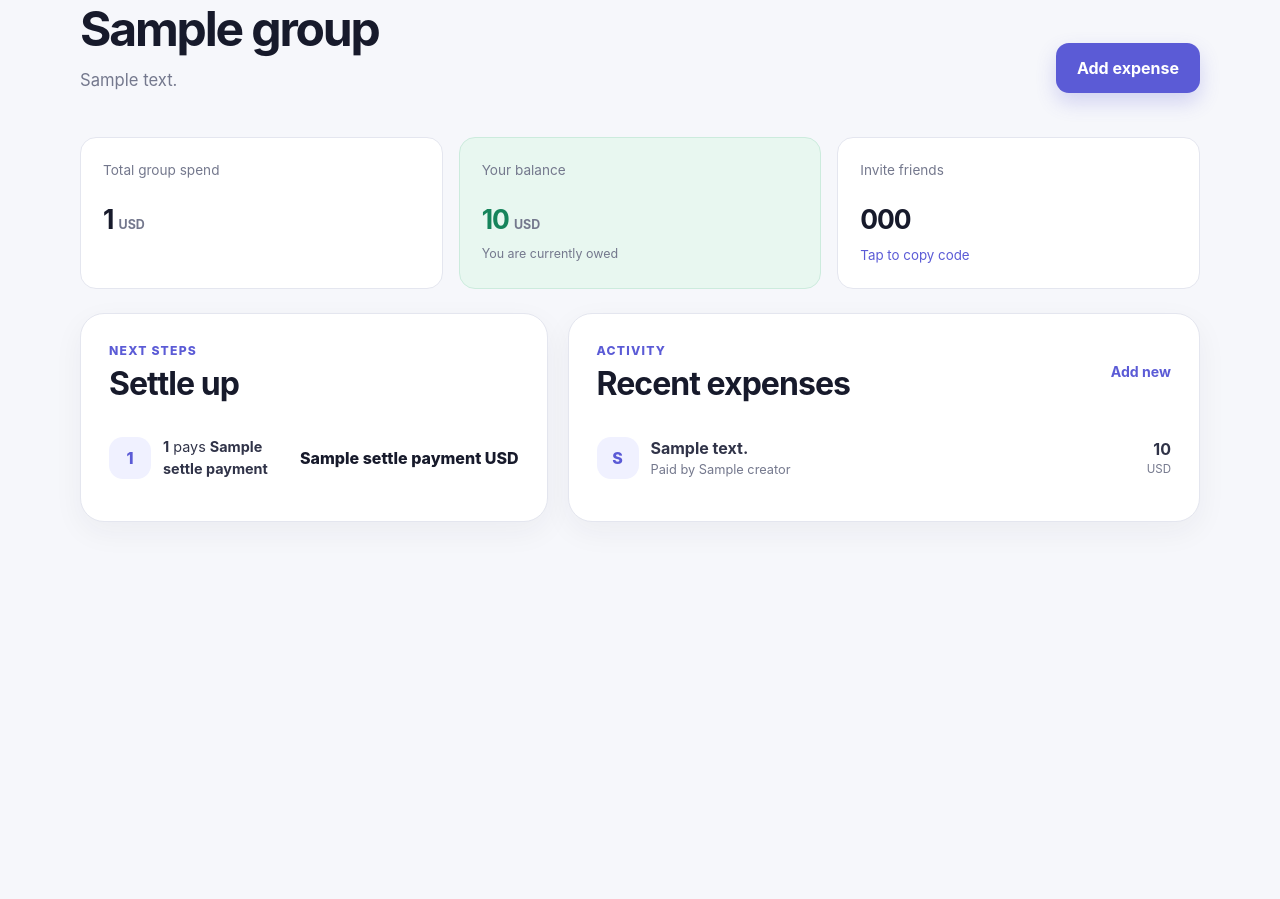
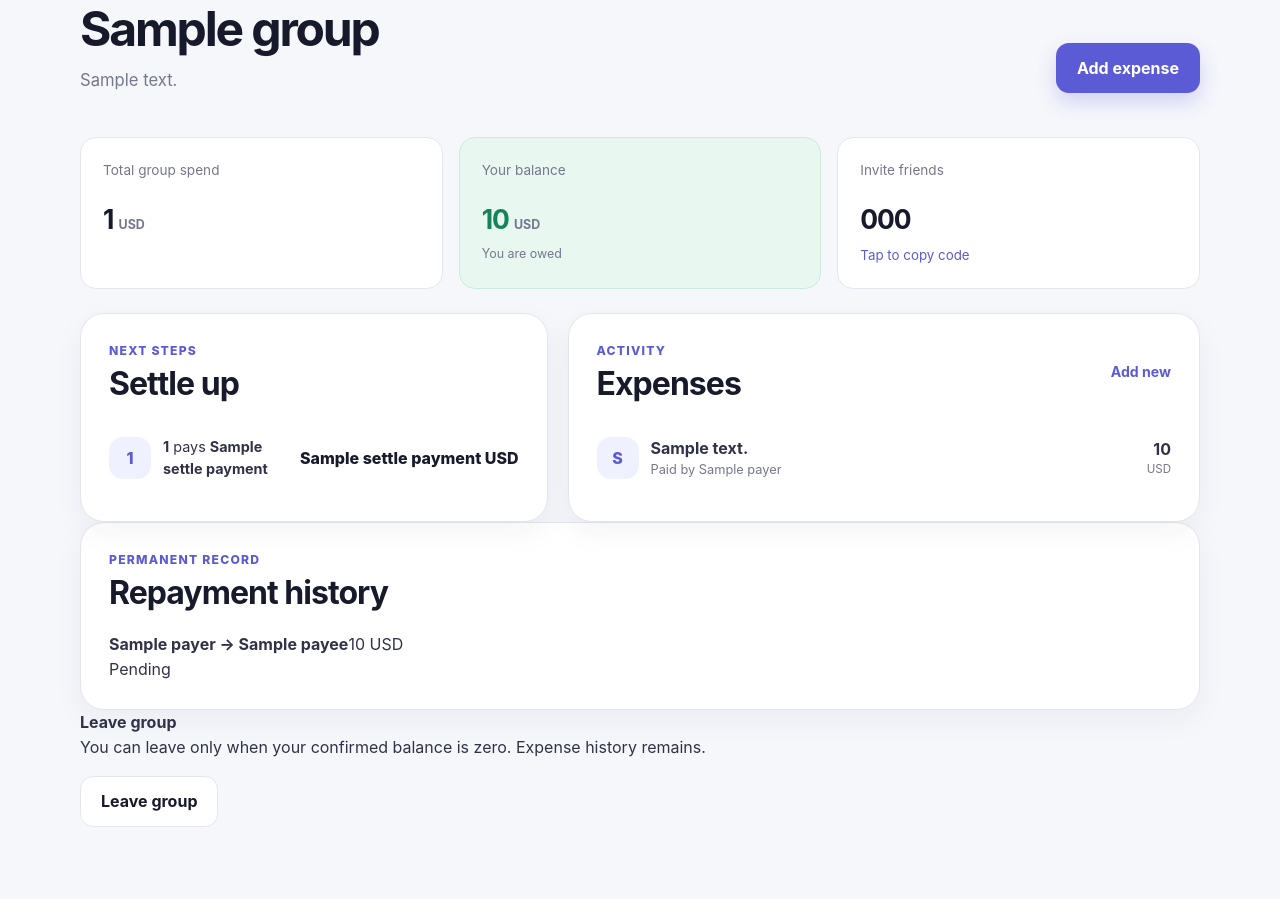
Before and after one commit to Zelandini/Splity_flask, a Flask app: template Splity/templates/group/group_details.html in a window 1280 px wide. Shown: the part 192-1091 px from the top of the page. Before the commit the page ends 714 px from the top, so only its background shows below. Run offline with Flask 3, Linux system fonts and the light colour scheme; tables that the repository leaves empty hold one stand-in row (values such as "Sample post"); the template is opened without the code that fills it: values that come from a table or form of the project are taken from there, most other values are stand-ins (such as "Sample title", 1, 10 or a date in 2020).

Commit message:
Connect group_details.html to new workflows

```diff
--- a/Splity/templates/group/group_details.html
+++ b/Splity/templates/group/group_details.html
@@ -1,88 +1,57 @@
 {% extends 'base.html' %}
-
 {% block title %}{{ group.name }} · Splity{% endblock %}
-
 {% block content %}
 <div class="breadcrumb"><a href="{{ url_for('home.home') }}">Dashboard</a><span>›</span><span>{{ group.name }}</span></div>
-
 <section class="group-hero">
-        <div>
-            <span class="eyebrow">{{ group.currency }} group</span>
-            <h1>{{ group.name }}</h1>
-            <p class="page-intro">{{ group.description or "Shared expenses and balances." }}</p>
+ <div><span class="eyebrow">{{ group.currency }} group</span><h1>{{ group.name }}</h1><p class="page-intro">{{ group.description }}</p></div>
+ <div class="hero-actions"><a href="{{ url_for('bills.create_bill',group_id=group.id) }}" class="btn btn-primary">Add expense</a>{% if current_user.id==group.creator_id %}<a href="{{ url_for('home.edit_group',group_id=group.id) }}" class="btn btn-secondary">Settings</a>{% endif %}</div>
+</section>
+<div class="summary-grid">
+ <article class="metric-card"><span>Total group spend</span><strong>{{ total_group_spending }} <small>{{ group.currency }}</small></strong></article>
+ <article class="metric-card {% if user_net_balance<0 %}metric-card--negative{% else %}metric-card--positive{% endif %}"><span>Your balance</span><strong>{{ user_net_balance }} <small>{{ group.currency }}</small></strong><small>{% if user_net_balance<0 %}You owe{% elif user_net_balance>0 %}You are owed{% else %}All settled{% endif %}</small></article>
+ <button class="share-card copy-container" type="button" onclick="copyToClipboard('{{ group.invite_code }}',this)"><span>Invite friends</span><strong>{{ group.invite_code }}</strong><small class="copy-hint">Tap to copy code</small></button>
 </div>
-        <div class="hero-actions">
-            <a href="{{ url_for('bills.create_bill', group_id=group.id) }}" class="btn btn-primary">Add expense</a>
-            {% if current_user.id == group.creator_id %}
-                <a href="{{ url_for('home.edit_group', group_id=group.id) }}" class="btn btn-secondary">Group settings</a>
-            {% endif %}
-        </div>
-    </section>
-
-    <div class="summary-grid">
-        <article class="metric-card">
-            <span>Total group spend</span>
-            <strong>{{ total_group_spending }} <small>{{ group.currency }}</small></strong>
-        </article>
-        <article class="metric-card {% if user_net_balance < 0 %}metric-card--negative{% else %}metric-card--positive{% endif %}">
-            <span>Your balance</span>
-            <strong>{{ user_net_balance }} <small>{{ group.currency }}</small></strong>
-            <small>{% if user_net_balance < 0 %}You currently owe{% elif user_net_balance > 0 %}You are currently owed{% else %}You are all settled{% endif %}</small>
-        </article>
-        <button class="share-card copy-container" type="button" onclick="copyToClipboard('{{ group.invite_code }}', this)">
-            <span>Invite friends</span>
-            <strong>{{ group.invite_code }}</strong>
-            <small class="copy-hint">Tap to copy code</small>
-        </button>
-    </div>
-
 <div class="content-grid">
  <section class="content-card">
-            <div class="section-heading section-heading--compact">
-                <div><span class="eyebrow">Next steps</span><h2>Settle up</h2></div>
-            </div>
+  <div class="section-heading section-heading--compact"><div><span class="eyebrow">Next steps</span><h2>Settle up</h2></div></div>
   {% if settle_payments %}
    <div class="transaction-list">
    {% for s in settle_payments %}
     <div class="transaction-row">
      <div class="transaction-avatar">{{ s[0][:1]|upper }}</div>
-                            <p><strong>{{ s[0] }}</strong> pays <strong>{{ s[2] }}</strong></p>
-                            <span>{{ s[1] }} {{ group.currency }}</span>
+     <p><strong>{{ s[0] }}</strong> pays <strong>{{ s[2] }}</strong></p><span>{{ s[1] }} {{ group.currency }}</span>
     </div>
+    {% if s[3]==current_user.id %}
+     <form method="post" action="{{ url_for('bills.repay',group_id=group.id) }}" class="repay-form">
+      {{ repayment_form.hidden_tag() }}<input type="hidden" name="payee_id" value="{{ s[4] }}"><input class="form-control" type="number" name="amount" min="0.01" max="{{ s[1] }}" step="0.01" value="{{ s[1] }}"><button class="btn btn-primary btn-small" type="submit">I’ve paid</button>
+     </form>
+    {% endif %}
    {% endfor %}
    </div>
-            {% else %}
-                <div class="inline-empty"><span>✓</span><div><strong>Everyone is even</strong><p>No payments are needed right now.</p></div></div>
-            {% endif %}
+  {% else %}<div class="inline-empty"><span>✓</span><div><strong>Everyone is even</strong><p>No confirmed payments are outstanding.</p></div></div>{% endif %}
  </section>
-
  <section class="content-card">
-            <div class="section-heading section-heading--compact">
-                <div><span class="eyebrow">Activity</span><h2>Recent expenses</h2></div>
-                <a href="{{ url_for('bills.create_bill', group_id=group.id) }}" class="text-link">Add new</a>
-            </div>
-            {% if bill_data %}
-                <div class="expense-list">
-                    {% for bill, creator in bill_data %}
-                        <article class="expense-row">
-                            <div class="expense-icon">{{ bill.description[:1]|upper }}</div>
-                            <div class="expense-row__body">
-                                <strong>{{ bill.description }}</strong>
-                                <span>Paid by {{ creator.name }}</span>
-                            </div>
-                            <div class="expense-row__amount">
-                                <strong>{{ bill.amount }}</strong>
-                                <span>{{ group.currency }}</span>
-                            </div>
-                            {% if current_user.id == creator.id or current_user.id == group.creator_id %}
-                                <a href="{{ url_for('bills.delete_bill', bill_id=bill.id, group_id=group.id) }}" class="icon-action icon-action--danger" aria-label="Delete {{ bill.description }}">×</a>
-                            {% endif %}
-                        </article>
-                    {% endfor %}
-                </div>
-            {% else %}
-                <div class="inline-empty"><span>＋</span><div><strong>No expenses yet</strong><p>Add the first expense for this group.</p></div></div>
-            {% endif %}
+  <div class="section-heading section-heading--compact"><div><span class="eyebrow">Activity</span><h2>Expenses</h2></div><a href="{{ url_for('bills.create_bill',group_id=group.id) }}" class="text-link">Add new</a></div>
+  {% if bill_data %}<div class="expense-list">{% for bill,payer in bill_data %}
+   <article class="expense-row"><div class="expense-icon">{{ bill.description[:1]|upper }}</div><div class="expense-row__body"><strong>{{ bill.description }}</strong><span>Paid by {{ payer.name }}</span></div><div class="expense-row__amount"><strong>{{ bill.amount }}</strong><span>{{ group.currency }}</span></div>
+   {% if current_user.id==bill.created_by_id or current_user.id==group.creator_id %}
+    <a href="{{ url_for('bills.edit_bill',group_id=group.id,bill_id=bill.id) }}" class="icon-action" aria-label="Edit">✎</a>
+    <form method="post" action="{{ url_for('bills.delete_bill',group_id=group.id,bill_id=bill.id) }}" onsubmit="return confirm('Delete this expense? This cannot be undone.')"><input type="hidden" name="csrf_token" value="{{ csrf_token() }}"><button class="icon-action icon-action--danger" type="submit" aria-label="Delete">×</button></form>
+   {% endif %}</article>
+  {% endfor %}</div>{% else %}<div class="inline-empty"><span>＋</span><div><strong>No expenses yet</strong><p>Add the first shared expense.</p></div></div>{% endif %}
  </section>
 </div>
+<section class="content-card history-card">
+ <div class="section-heading section-heading--compact"><div><span class="eyebrow">Permanent record</span><h2>Repayment history</h2></div></div>
+ {% if repayments %}<div class="repayment-list">{% for repayment,payer,payee in repayments %}
+  <div class="repayment-row"><div><strong>{{ payer.name }} → {{ payee.name }}</strong><span>{{ repayment.amount }} {{ group.currency }}</span></div>
+   {% if repayment.status=="pending" and repayment.payee_id==current_user.id %}
+    <form method="post" action="{{ url_for('bills.confirm_repayment',repayment_id=repayment.id) }}" onsubmit="return confirm('Confirm that you received this repayment?')"><input type="hidden" name="csrf_token" value="{{ csrf_token() }}"><button class="btn btn-primary btn-small" type="submit">Confirm received</button></form>
+   {% else %}<span class="status-pill status-pill--{{ repayment.status }}">{{ repayment.status|capitalize }}</span>{% endif %}
+  </div>
+ {% endfor %}</div>{% else %}<p class="muted">No repayments recorded yet.</p>{% endif %}
+</section>
+{% if current_user.id!=group.creator_id %}
+<section class="danger-zone"><div><strong>Leave group</strong><p>You can leave only when your confirmed balance is zero. Expense history remains.</p></div><form method="post" action="{{ url_for('home.leave_group',group_id=group.id) }}" onsubmit="return confirm('Leave this group? Your existing history will remain.')"><input type="hidden" name="csrf_token" value="{{ csrf_token() }}"><button class="btn btn-secondary" type="submit">Leave group</button></form></section>
+{% endif %}
 {% endblock %}
```
Lines whose indentation alone changed are shown as unchanged.
